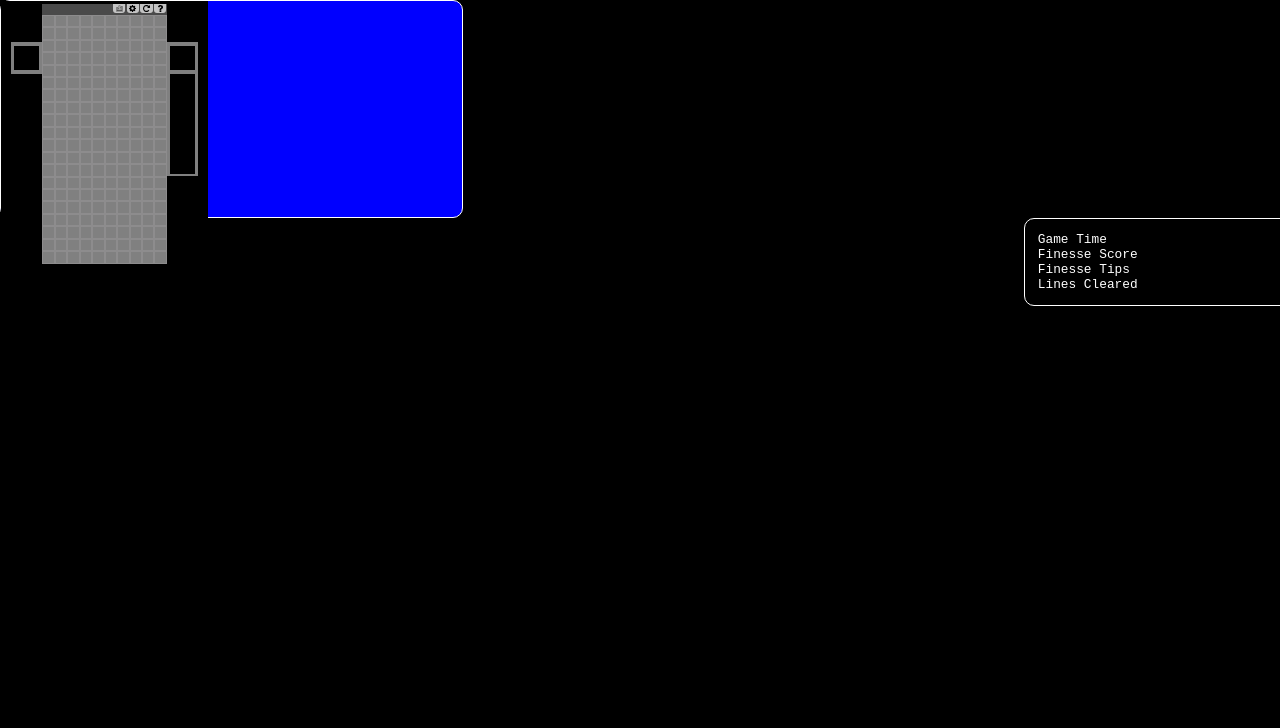
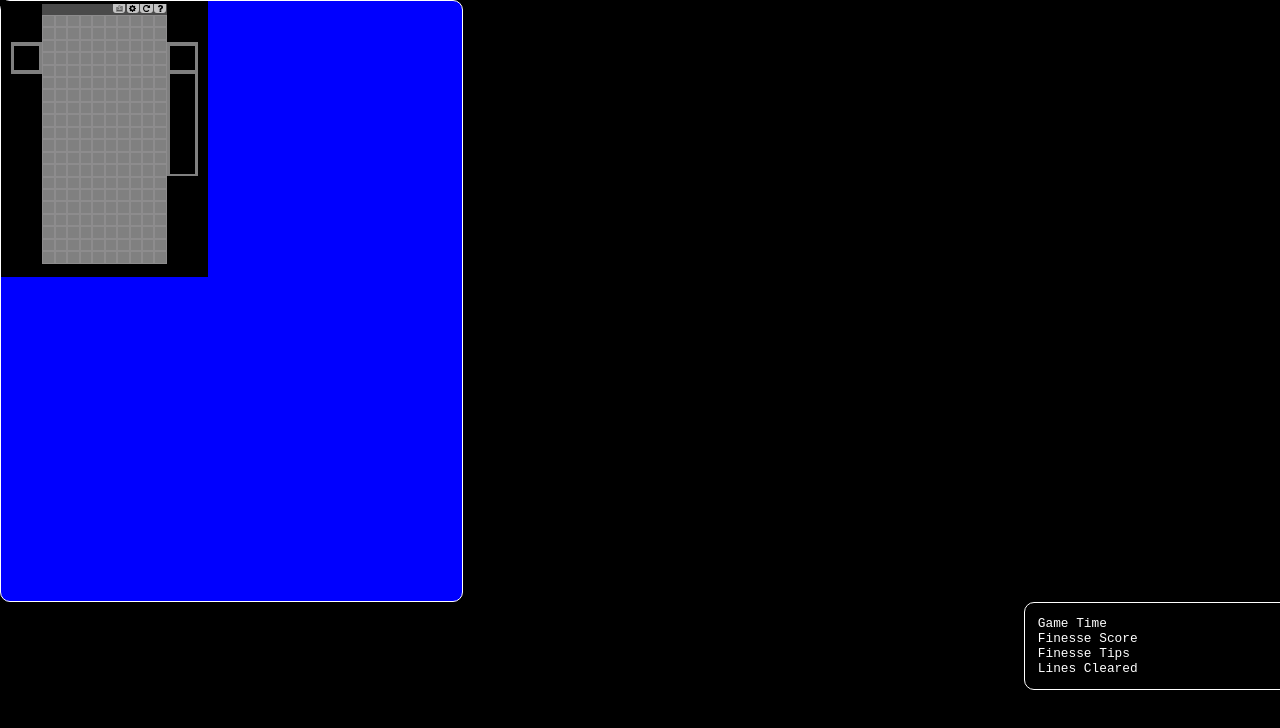
Before and after one commit to ambmdusd/ambmdusd.github.io, a plain HTML site: page index.html in a window 1280 px wide. Drawn offline with Linux system fonts and the light colour scheme.

Commit message:
75 basicpage

```diff
--- a/css/basicpage.css
+++ b/css/basicpage.css
@@ -20,7 +20,7 @@ body {
 
 #play-area {
     width: 36%;
-    height: 27%;
+    height: 75%;
     position: relative;
     border-spacing: 0px;
     border-radius: 10px;
```
